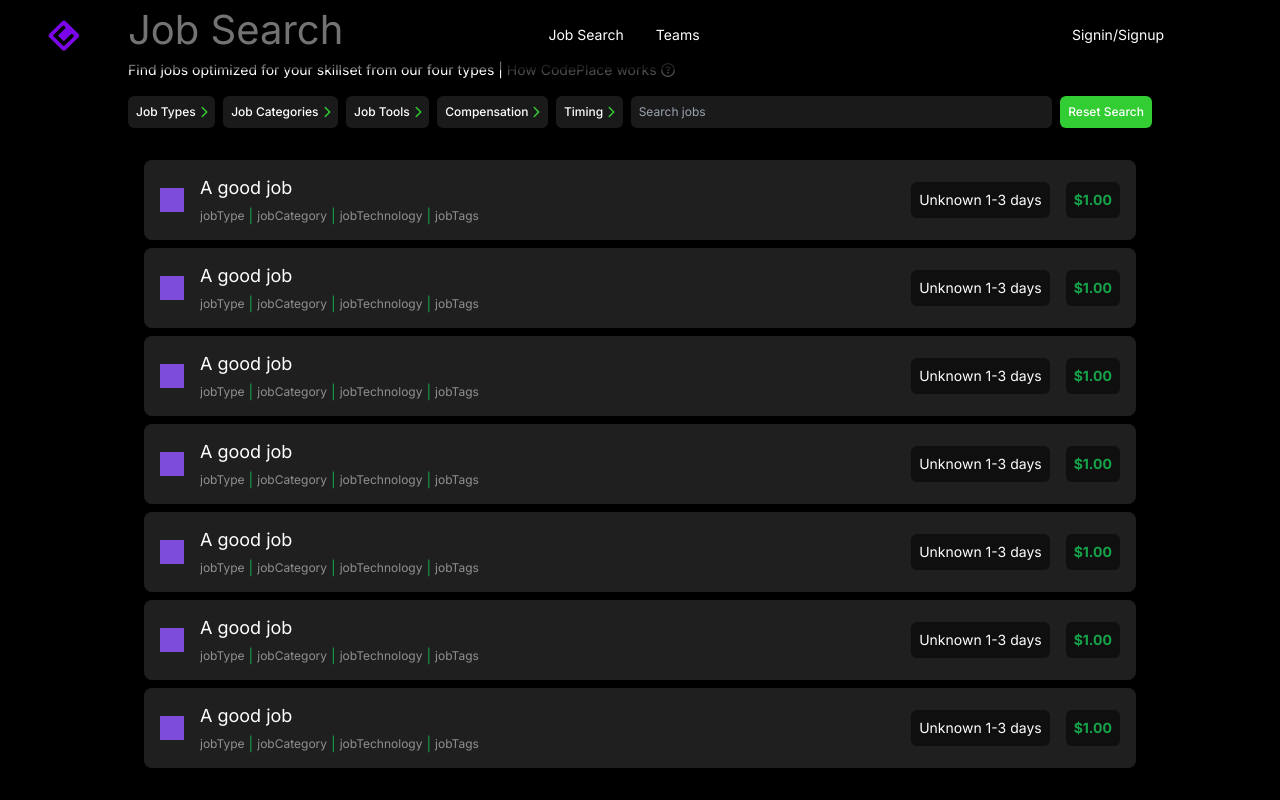
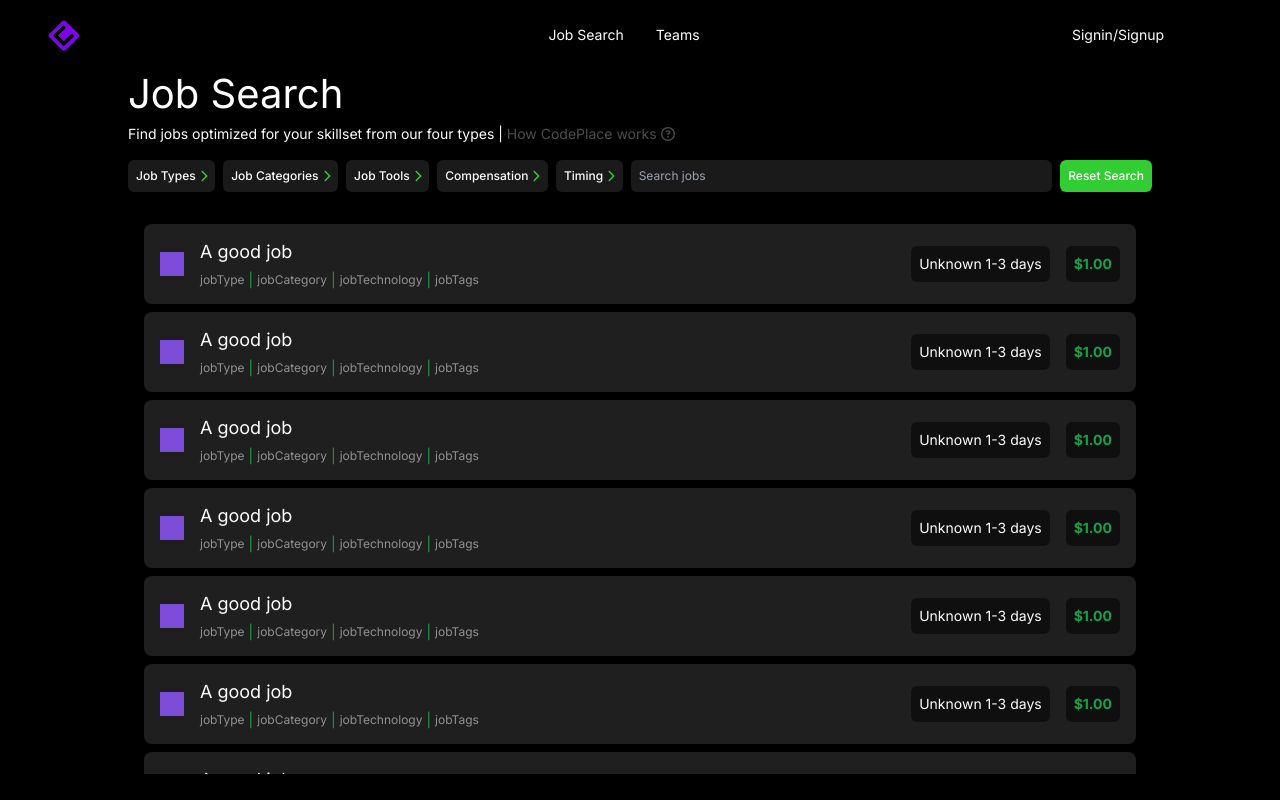
Before and after one commit to Codeplace-Corporation/CodePlaceBase, a React (Create React App) app: page /jobs in a window 1280 px wide. Built offline with nearby package versions, Linux system fonts and the light colour scheme; no server answers.

Commit message:
layout jobsearch page

```diff
--- a/package.json
+++ b/package.json
@@ -23,6 +23,7 @@
     "react-router-dom": "^6.26.1",
     "react-scripts": "5.0.1",
     "tailwind-merge": "^2.5.2",
+    "tailwind-scrollbar": "^3.1.0",
     "typescript": "^4.9.5",
     "web-vitals": "^2.1.4"
   },
--- a/src/App.tsx
+++ b/src/App.tsx
@@ -6,12 +6,12 @@ import Router from "./routes/Router";
 const App = () => {
     return (
         <AuthProvider>
-            <>
+            <div className="h-screen overflow-auto">
                 <NavBar />
                 <Container className="">
                     <Router />
                 </Container>
-            </>
+            </div>
         </AuthProvider>
     );
 };
--- a/src/pages/job/JobSearch.tsx
+++ b/src/pages/job/JobSearch.tsx
@@ -3,22 +3,38 @@ import { faChevronRight } from "@fortawesome/free-solid-svg-icons";
 import { faCircleQuestion } from "@fortawesome/free-regular-svg-icons";
 import StyledButton from "../../components/styled/StyledButton";
 import { StyledInput } from "../../components/styled/StyledInput";
-
-const count = [0, 0, 0, 0, 0, 0, 0];
+import JobItem from "./components/JobItem";
 
 const JobSearch = () => {
+    const jobs = [0, 0, 0, 0, 0, 0, 0, 0, 0, 0, 0, 0, 0, 0, 0, 0, 0, 0];
+    const bookmarkedJobs = [0, 0, 0, 0, 0, 0, 0, 0, 0];
+
+    const JobList = ({ jobs }: { jobs: any[] }) => {
         return (
+            <>
+                {jobs.map((job, index) => (
+                    <JobItem />
+                ))}
+            </>
+        );
+    };
+
+    return (
+        <div className="pt-16 pb-16">
             <div>
                 <h1>Job Search</h1>
                 <p>
                     Find jobs optimized for your skillset from our four types{" "}
                     <span> | </span>
-                <span className="text-white/30">How CodePlace works</span>{" "}
+                    <span className="text-white/30">
+                        How CodePlace works
+                    </span>{" "}
                     <FontAwesomeIcon
                         icon={faCircleQuestion}
                         className="text-white/30"
                     />
                 </p>
+            </div>
             <div className="flex flex-row gap-2 items-center mt-4">
                 <StyledButton
                     size="small"
@@ -97,36 +113,15 @@ const JobSearch = () => {
                     children={"Reset Search"}
                 />
             </div>
-            {/* Add div here for filter-toggle */}
-            <div className="flex flex-col gap-2 mt-8 min-h-[550px] max-h-[750px] overflow-y-scroll">
-                {/*  */}
-                {count.map((c, index) => (
-                    <div className="flex flex-row gap-4 items-center w-auto mx-4 bg-card-light h-20 rounded-lg px-4 cursor-pointer">
-                        <div className="w-6 h-6 bg-primary"></div>
-                        <div className="flex flex-col flex-1 gap-1">
-                            <h3>A good job</h3>
-                            <div className="flex flex-row items-center gap-1">
-                                <p className="text-white/50 text-xs">jobType</p>
-                                <p className="text-green-600">|</p>
-                                <p className="text-white/50 text-xs">
-                                    jobCategory
-                                </p>
-                                <p className="text-green-600">|</p>
-                                <p className="text-white/50 text-xs">
-                                    jobTechnology
-                                </p>
-                                <p className="text-green-600">|</p>
-                                <p className="text-white/50 text-xs">jobTags</p>
+
+            <div className="flex flex-col gap-2 mt-8 h-[550px] overflow-y-auto scrollbar-thin scrollbar-thumb-accent scrollbar-track-white/15">
+                <JobList jobs={jobs} />
             </div>
+            <div className="mt-8">
+                <h2 className="text-accent font-bold">Interested Jobs</h2>
+                <div className="flex flex-col gap-2 mt-4 max-h-[550px] overflow-y-scroll scrollbar-thin scrollbar-thumb-accent scrollbar-track-white/15">
+                    <JobList jobs={bookmarkedJobs} />
                 </div>
-                        <div className="p-2 rounded-md bg-card text-sm">
-                            Unknown 1-3 days
-                        </div>
-                        <div className="p-2 rounded-md bg-card text-sm text-green-600 font-bold">
-                            $1.00
-                        </div>
-                    </div>
-                ))}
             </div>
         </div>
     );
--- /dev/null
+++ b/src/pages/job/components/JobItem.tsx
@@ -0,0 +1,27 @@
+const JobItem = () => {
+    return (
+        <div className="flex flex-row gap-4 items-center w-auto mx-4 bg-card-light h-20 rounded-lg px-4 py-5 cursor-pointer">
+            <div className="w-6 h-6 bg-primary"></div>
+            <div className="flex flex-col flex-1 gap-1">
+                <h3>A good job</h3>
+                <div className="flex flex-row items-center gap-1">
+                    <p className="text-white/50 text-xs">jobType</p>
+                    <p className="text-green-600">|</p>
+                    <p className="text-white/50 text-xs">jobCategory</p>
+                    <p className="text-green-600">|</p>
+                    <p className="text-white/50 text-xs">jobTechnology</p>
+                    <p className="text-green-600">|</p>
+                    <p className="text-white/50 text-xs">jobTags</p>
+                </div>
+            </div>
+            <div className="p-2 rounded-md bg-card text-sm">
+                Unknown 1-3 days
+            </div>
+            <div className="p-2 rounded-md bg-card text-sm text-green-600 font-bold">
+                $1.00
+            </div>
+        </div>
+    );
+};
+
+export default JobItem;
--- a/src/types/index.ts
+++ b/src/types/index.ts
@@ -13,7 +13,7 @@ export type JobItem = {
     filePermissions: string;
     prepaidRevisions: string;
     projectDescription: string;
-    projectFiles: [];
+    projectFiles: string[];
     projectOverview: string;
     projectTitle: string;
     projectType: string;
--- a/tailwind.config.js
+++ b/tailwind.config.js
@@ -29,5 +29,6 @@ module.exports = {
   },
   plugins: [
     require('@tailwindcss/typography'),
+    require('tailwind-scrollbar'),
   ],
 }
```
Also changed, not shown: 1 other file (tests, documents, lock files or other folders). Lines whose indentation alone changed are shown as unchanged.
